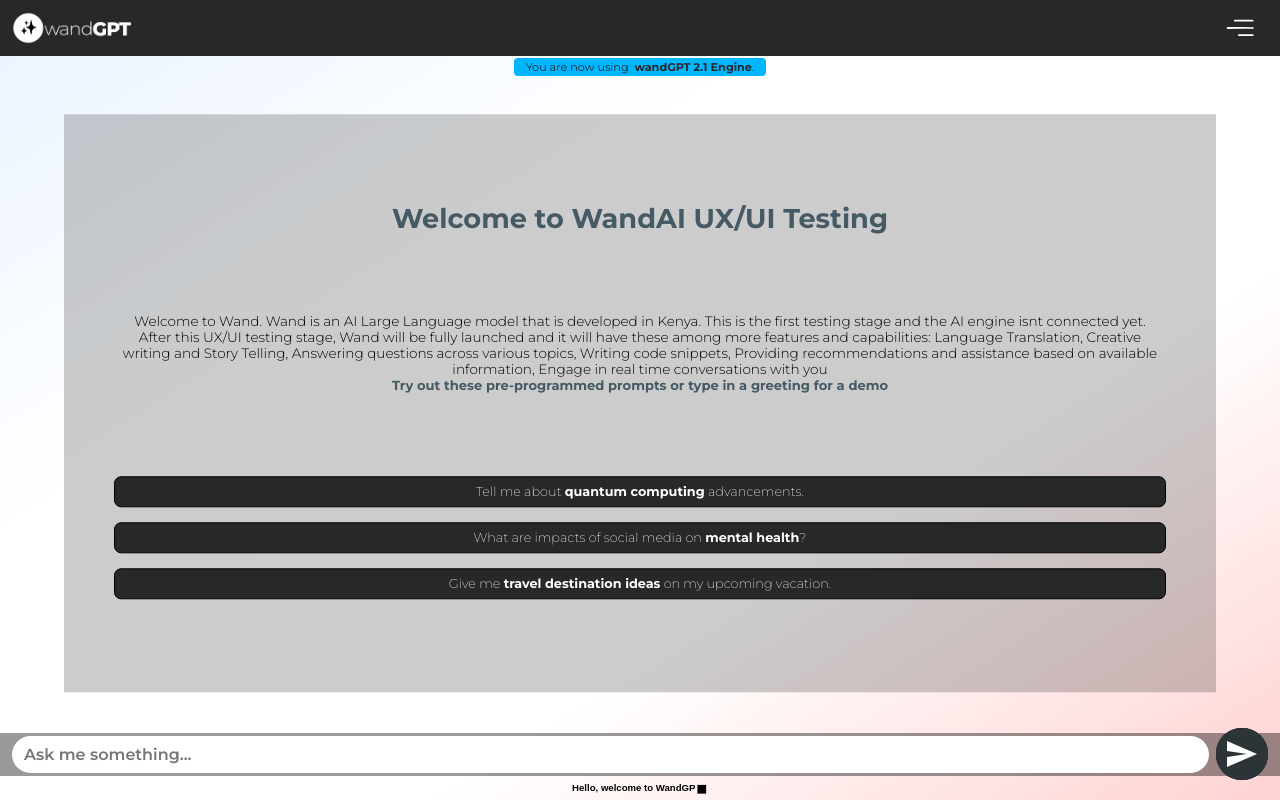
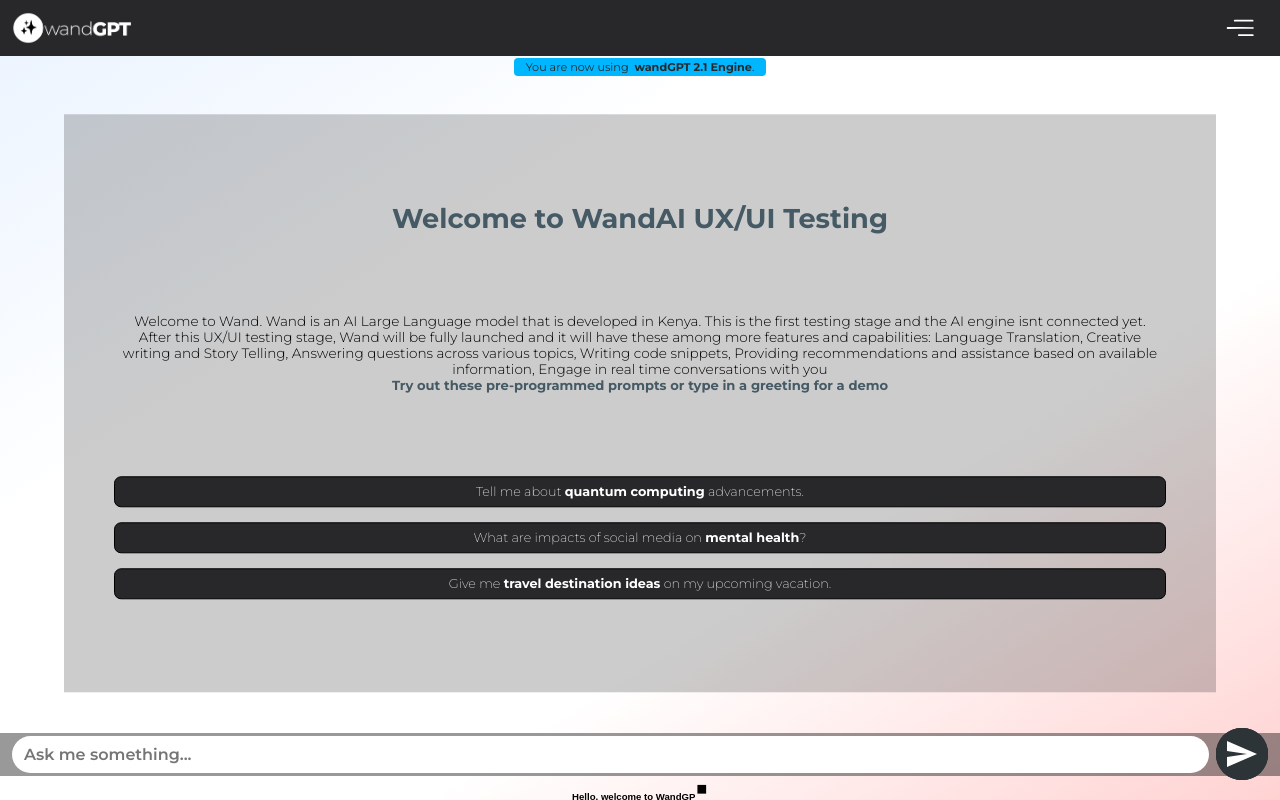
Before and after one commit to Immah007/WandGPT, a plain HTML site: page index.html in a window 1280 px wide. Drawn offline with Linux system fonts and the light colour scheme; a web font is replaced by a local one.

Commit message:
index.html

```diff
--- a/index.html
+++ b/index.html
@@ -100,7 +100,7 @@
                          </button>
                      </div>
                  </div>
-                 <div id="footer"><p><span id="typing-effect"></span></p><p id="cursor" style="font-family: Arial Unicode MS, sans-serif; font-size: 2.2rem; margin: 0;">&#9642</p></div>
+                 <div id="footer"><p><span id="typing-effect"></span><span id="cursor" style="font-family: Arial Unicode MS, sans-serif; font-size: 2.2rem; margin: 0;">&#9642</span></p></div>
              </div>
 
         </div>
```
